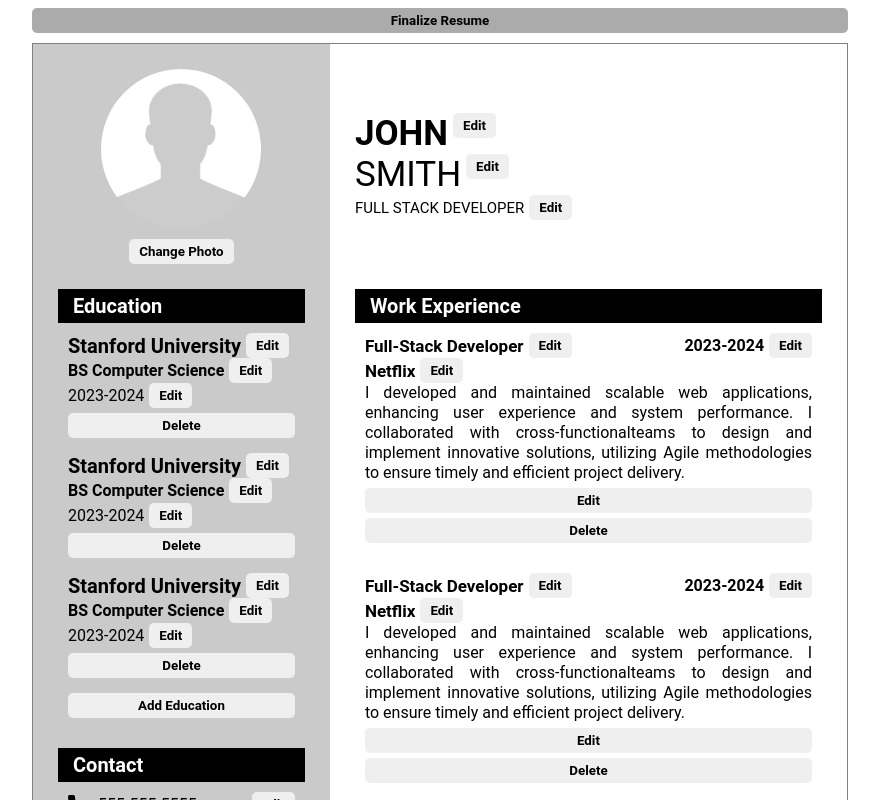
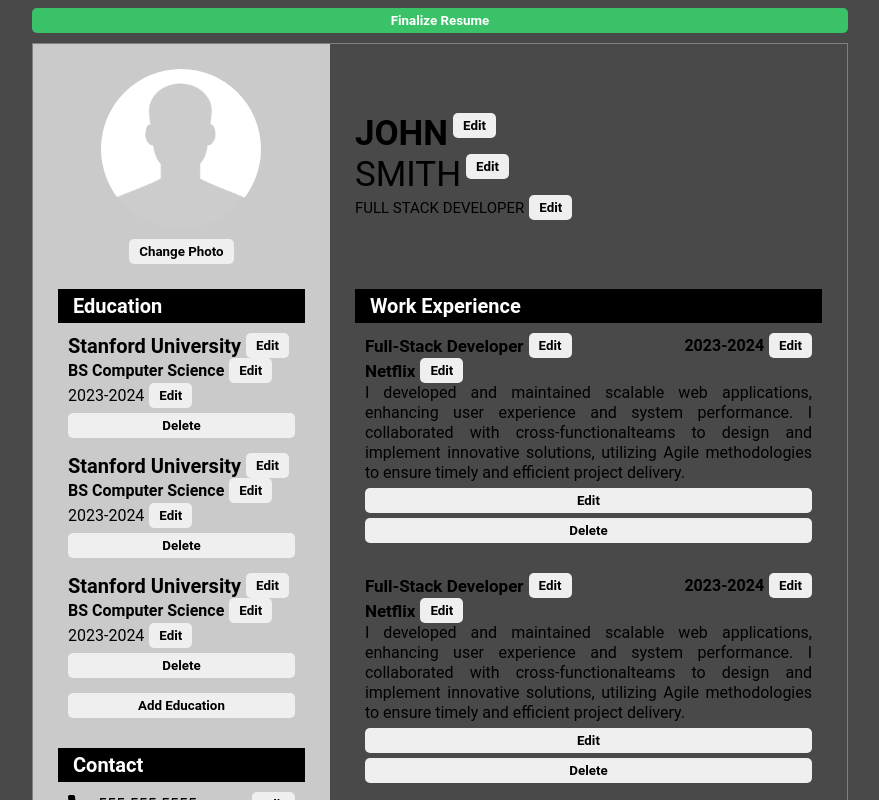
Before and after one commit to Jaizzer/swift-cv, a React (Vite) app: page / in a window 1280 px wide. In both pictures the pointer is over the button 640 px from the left and 20 px from the top of the page. Shown: the top 800 px of the page, without its empty margins (200-1079 px from the left). Built offline with nearby package versions, Linux system fonts and the light colour scheme.

Commit message:
feat: Add background color to body to reduce screen brightness

```diff
--- a/src/index.css
+++ b/src/index.css
@@ -309,7 +309,8 @@ button {
 
 #root button.edit:hover,
 #root button.save:hover,
-#root button.photo-uploader:hover {
+#root button.photo-uploader:hover,
+#root > button:hover {
     background-color: #39c267;
     color: white;
 }
@@ -467,3 +468,7 @@ label {
 #left-section {
     padding-bottom: 45px;
 }
+
+body {
+    background-color: #4a4949;
+}
```
